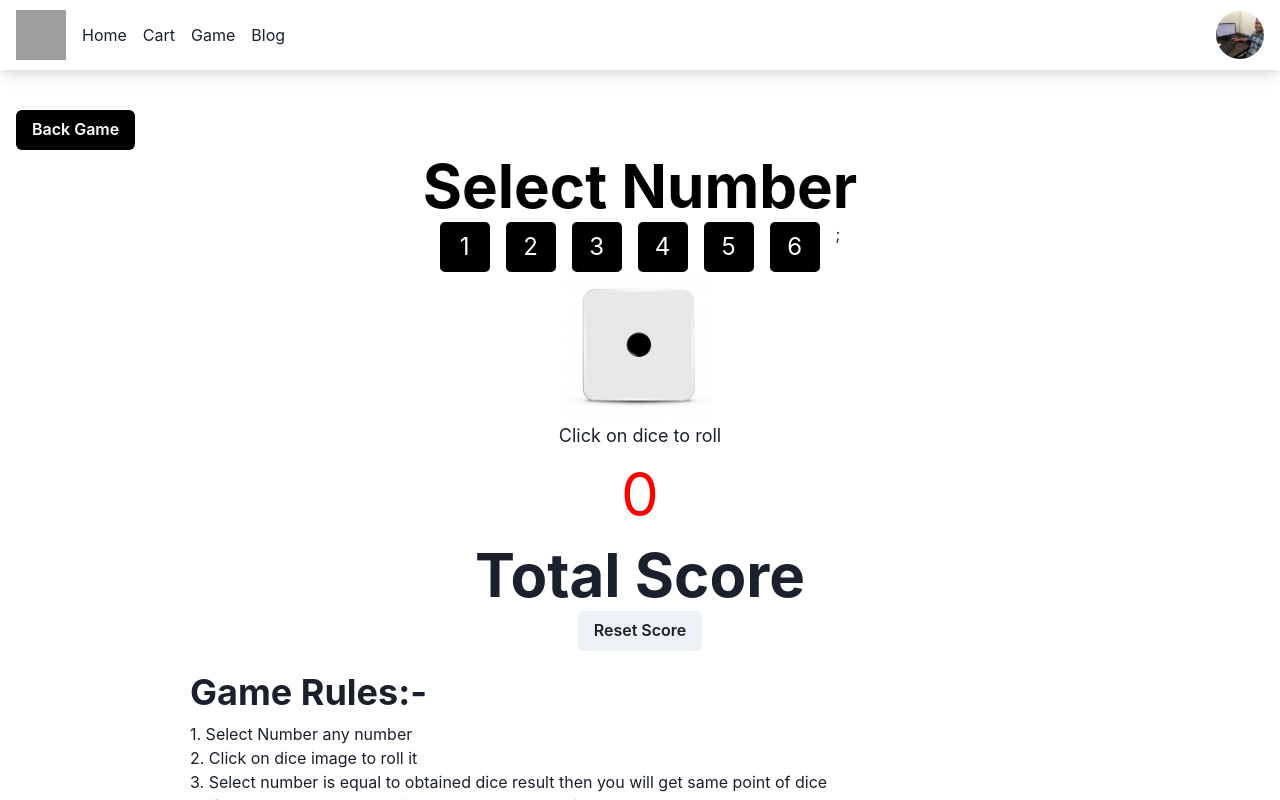
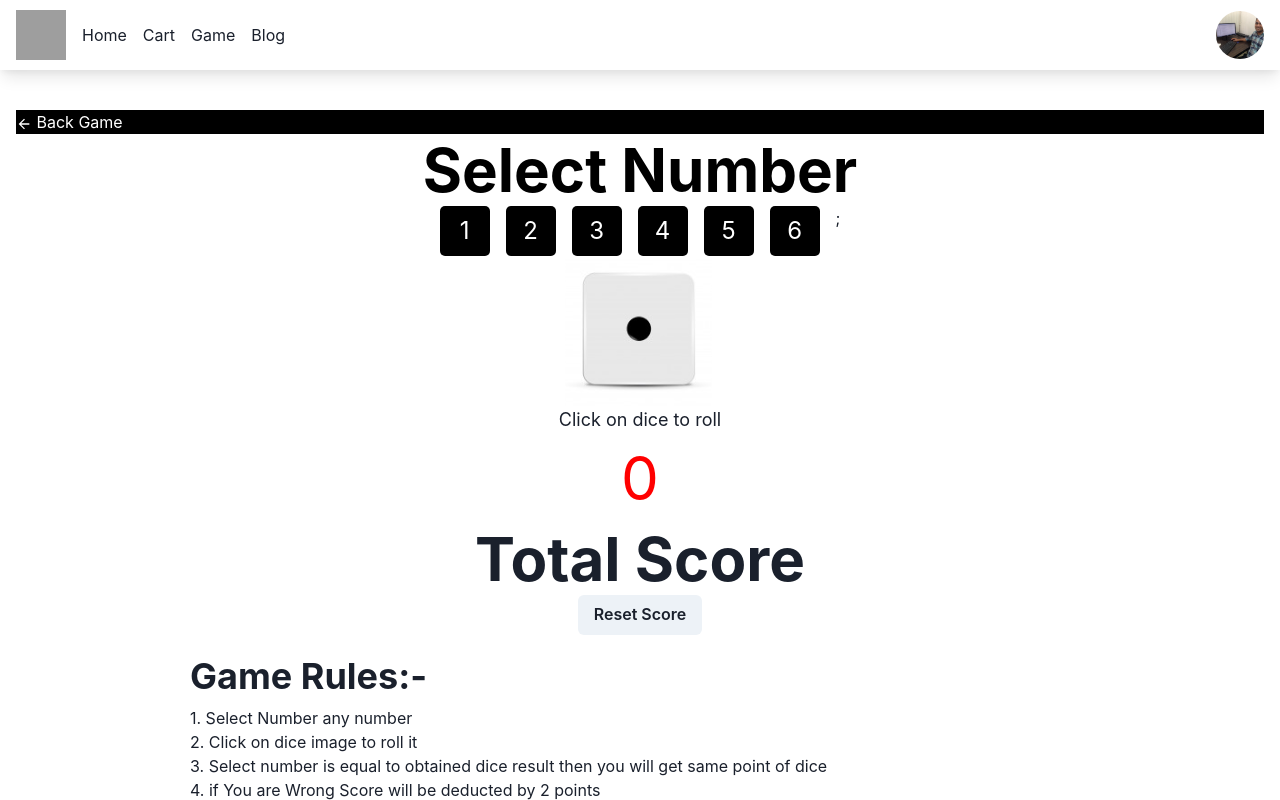
Before and after one commit to SunderSamota/react-website, a React (Create React App) app: page /react-website/dicehome in a window 1280 px wide. Both pictures are taken after a click on the button "Start Game". Shown: the top 800 px of the page. Built offline with nearby package versions, Linux system fonts and the light colour scheme; grey boxes are pictures that could not be loaded.

Commit message:
change data

```diff
--- a/src/components/DiceHome.js
+++ b/src/components/DiceHome.js
@@ -1,3 +1,4 @@
+import { ArrowBackIcon } from "@chakra-ui/icons";
 import {
   Box,
   Button,
@@ -46,17 +47,17 @@ const DiceHome = () => {
       {gameStarted ? (
         <>
           <Container maxW="container.xl" py={10}>
-          <Button
+            <Text
               onClick={() => {
                 setGameStarted(false);
               }}
-                alignSelf="flex-end"
+              alignSelf="flex-flex-start"
               bg="black"
               color="white"
               _hover={{ bg: "gray" }}
             >
-                Back Game
-              </Button>
+              <ArrowBackIcon /> Back Game
+            </Text>
             <Stack
               justify="center"
               align="center"
@@ -102,26 +103,43 @@ const DiceHome = () => {
                   <Image src={require(`../images/dice${dice}.png`)} />
                 </Box>
               </SimpleGrid>
-              <Text fontSize="lg" mt={{base:'60px', sm:'60px', md:'auto', lg:'auto'}}>Click on dice to roll</Text>
+              <Text
+                fontSize="lg"
+                mt={{ base: "60px", sm: "60px", md: "auto", lg: "auto" }}
+              >
+                Click on dice to roll
+              </Text>
               <Text fontSize="6xl" color={score > 0 ? "green" : "red"}>
                 {score}
               </Text>
-              <Heading as="h2" fontSize={{base:'4xl', sm:'4xl', md:'6xl', lg:'6xl'}}>
+              <Heading
+                as="h2"
+                fontSize={{ base: "4xl", sm: "4xl", md: "6xl", lg: "6xl" }}
+              >
                 Total Score
               </Heading>
               <Button onClick={() => setScore(0)}>Reset Score</Button>
             </Stack>
-            <Stack maxW={{base:'container.xl', sm:'container.xl', md:'900px', lg:'900px'}} mx="auto" py={5}>
+            <Stack
+              maxW={{
+                base: "container.xl",
+                sm: "container.xl",
+                md: "900px",
+                lg: "900px",
+              }}
+              mx="auto"
+              py={5}
+            >
               <Heading>Game Rules:-</Heading>
               <List>
                 <ListItem>1. Select Number any number</ListItem>
                 <ListItem>2. Click on dice image to roll it</ListItem>
-                <ListItem>3.
-                  Select number is equal to obtained dice result then you will
-                  get same point of dice
+                <ListItem>
+                  3. Select number is equal to obtained dice result then you
+                  will get same point of dice
                 </ListItem>
-                <ListItem>4.
-                  if You are Wrong Score will be deducted by 2 points
+                <ListItem>
+                  4. if You are Wrong Score will be deducted by 2 points
                 </ListItem>
               </List>
             </Stack>
```
Lines whose indentation alone changed are shown as unchanged.
